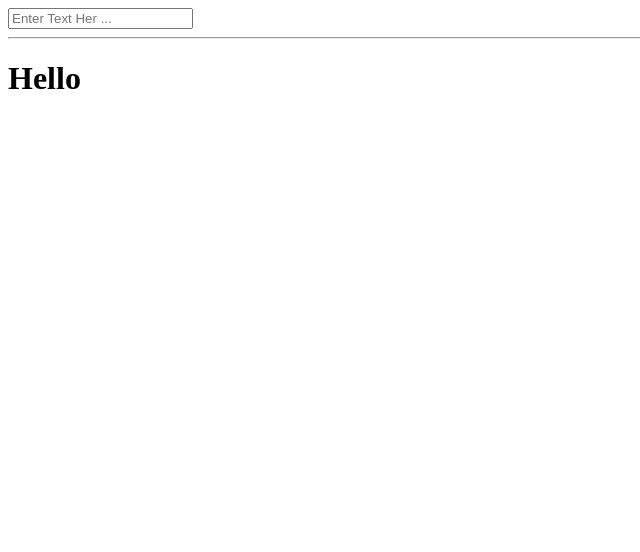
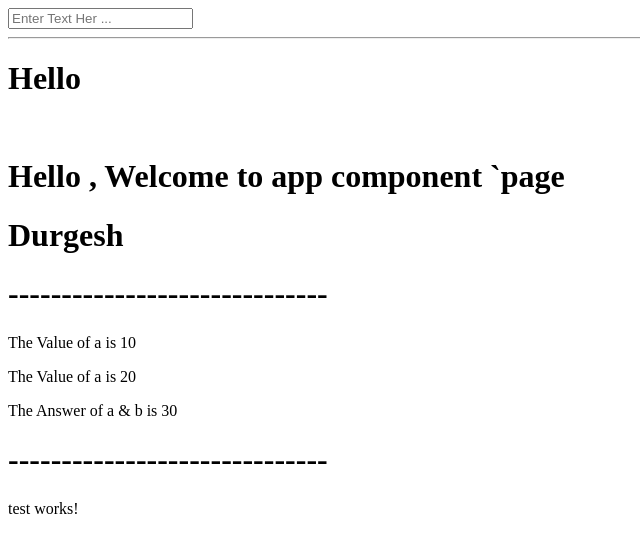
Before and after one commit to dsmofficial2000/MyFirstApp, an Angular app: page / in a window 1280 px wide. Shown: the top 552 px of the page, without its empty margins (0-640 px from the left). Built offline with nearby package versions, Linux system fonts and the light colour scheme.

Commit message:
Displaying Message Dynamically

```diff
--- a/src/app/app.component.html
+++ b/src/app/app.component.html
@@ -2,3 +2,14 @@
 <input type="text" [(ngModel)]="name" placeholder="Enter Text Her ...">
 <hr>
 <h1>Hello {{name}} </h1>
+<br>
+<h1>{{msg}}</h1>
+<h1>{{title}}</h1>
+<h1>------------------------------</h1>
+<p> The Value of a is {{a}}</p>
+<p> The Value of a is {{b}}</p>
+<p> The Answer of a & b is {{ans}}</p>
+<h1>------------------------------</h1>
+
+
+<app-test></app-test>
--- a/src/app/app.component.ts
+++ b/src/app/app.component.ts
@@ -2,14 +2,21 @@ import { CommonModule } from '@angular/common';
 import { Component } from '@angular/core';
 import { FormsModule } from '@angular/forms';
 import { RouterOutlet } from '@angular/router';
+import { TestComponent } from './test/test.component';
 
 @Component({
   selector: 'app-root',
   standalone: true,
-  imports: [RouterOutlet, CommonModule, FormsModule],
+  imports: [RouterOutlet, CommonModule, FormsModule, TestComponent],
   templateUrl: './app.component.html',
   styleUrl: './app.component.css'
 })
 export class AppComponent {
   name : string = "";
+  title = 'Durgesh';
+  msg = 'Hello , Welcome to app component `page';
+
+  a = 10;
+  b = 20;
+  ans = this.a + this.b;
 }
--- /dev/null
+++ b/src/app/test/test.component.html
@@ -0,0 +1 @@
+<p>test works!</p>
```
Also changed, not shown: src/app/test/test.component.ts (added, +12 -0 lines), src/app/test/test.component.css (added), 1 other file (tests, documents, lock files or other folders).
